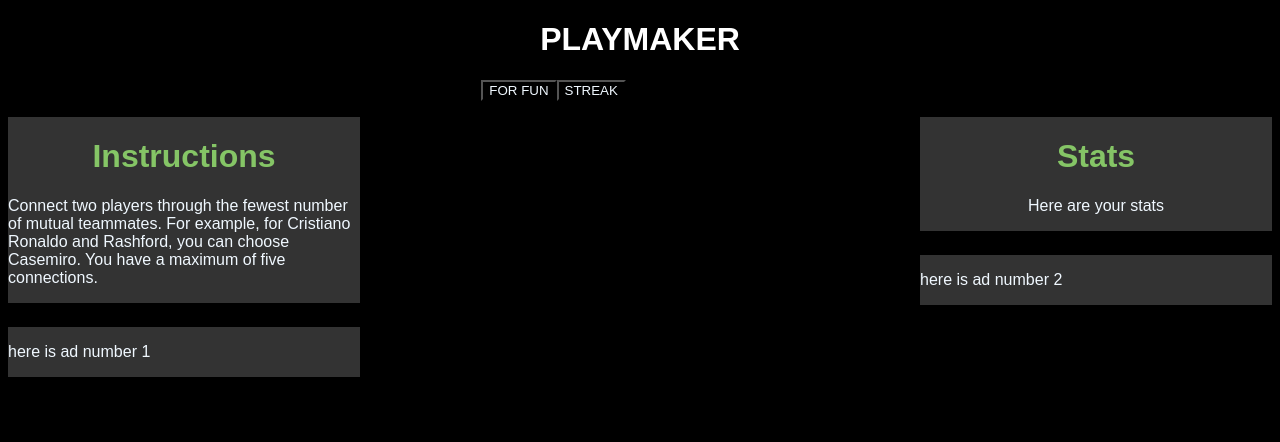
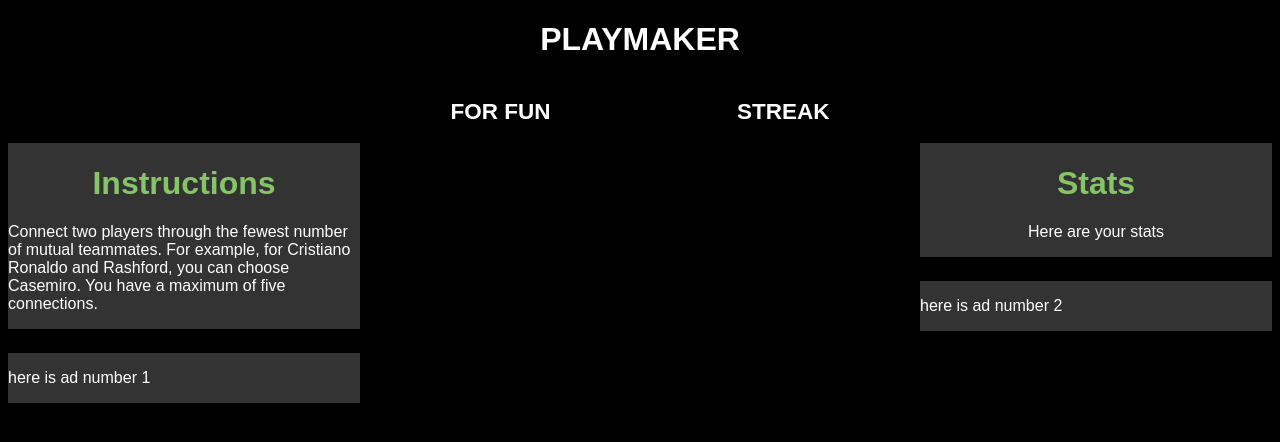
Before and after one commit to trevorkask/playmaker, a React (Vite) app in the folder front-end/: page / in a window 1280 px wide. Shown: the top 442 px of the page. Built offline with nearby package versions, Linux system fonts and the light colour scheme; a web font is replaced by a local one.

Commit message:
Improved the design of the navbar

```diff
--- a/front-end/index.html
+++ b/front-end/index.html
@@ -10,10 +10,14 @@
   </head>
   <body>
     <h1>PLAYMAKER</h1>
-      <ul>
-        <button id = "btn-1">FOR FUN</button>
-        <button id = "btn-2">STREAK</button>
-      </ul>
+      <div id = "navbar">
+        <div id = "for-fun">
+          <h2>FOR FUN</h2>
+        </div>
+        <div id = "streak">
+          <h2>STREAK</h2>
+        </div>
+      </div>
     <div id="root"></div>
     <script type="module" src="/src/main.jsx"></script>
 </body>
--- a/front-end/src/index.css
+++ b/front-end/src/index.css
@@ -8,14 +8,31 @@ h1{
   color: white;
 }
 
+div > * {
+  color: white;
+}
+
+#navbar{
+  display: grid;
+  grid-auto-flow: column;
+  width: 30%;
+  grid-template-columns: 1fr 1fr;
+  margin: auto;
+  font-size: 15px;
+}
+
+#for-fun{
+  text-align: left;
+}
+
+#streak{
+  text-align: right;
+}
+
+
+
 body {
   background-color: black;
-}
-
-ul{
-  display: flex;
-  justify-content: center;
-  width: 80%;
 }
 
 button{
```
